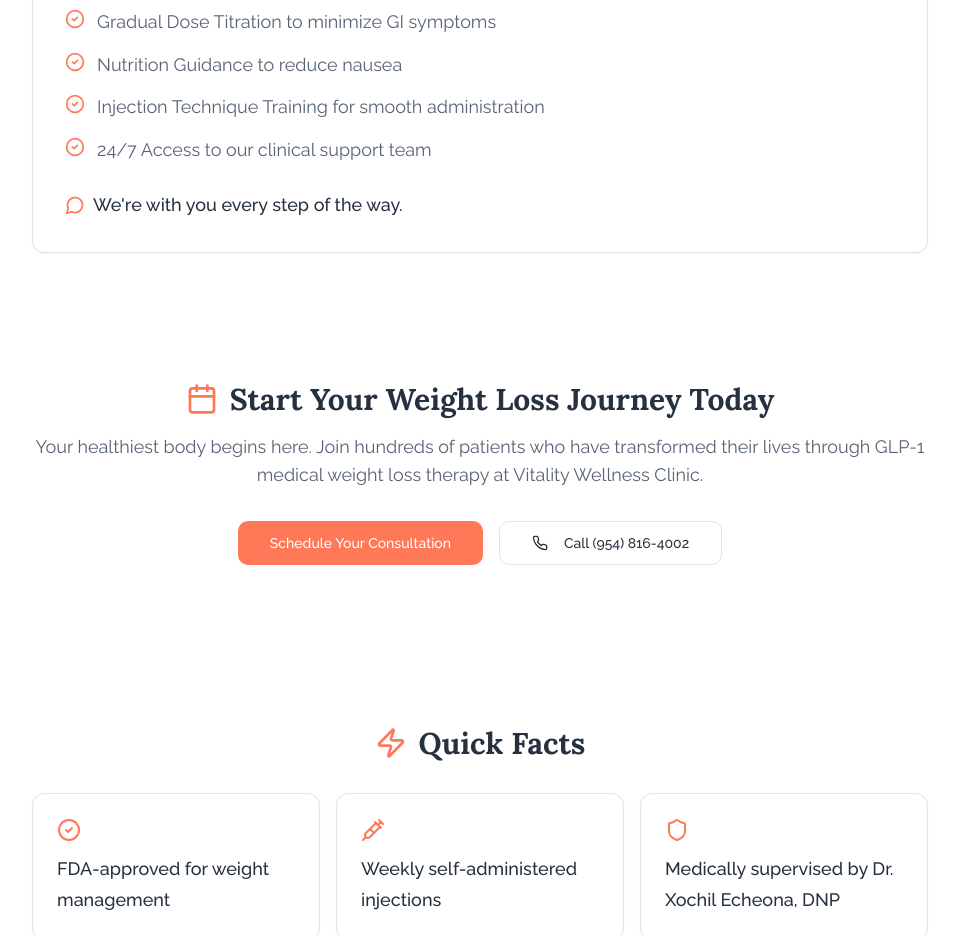
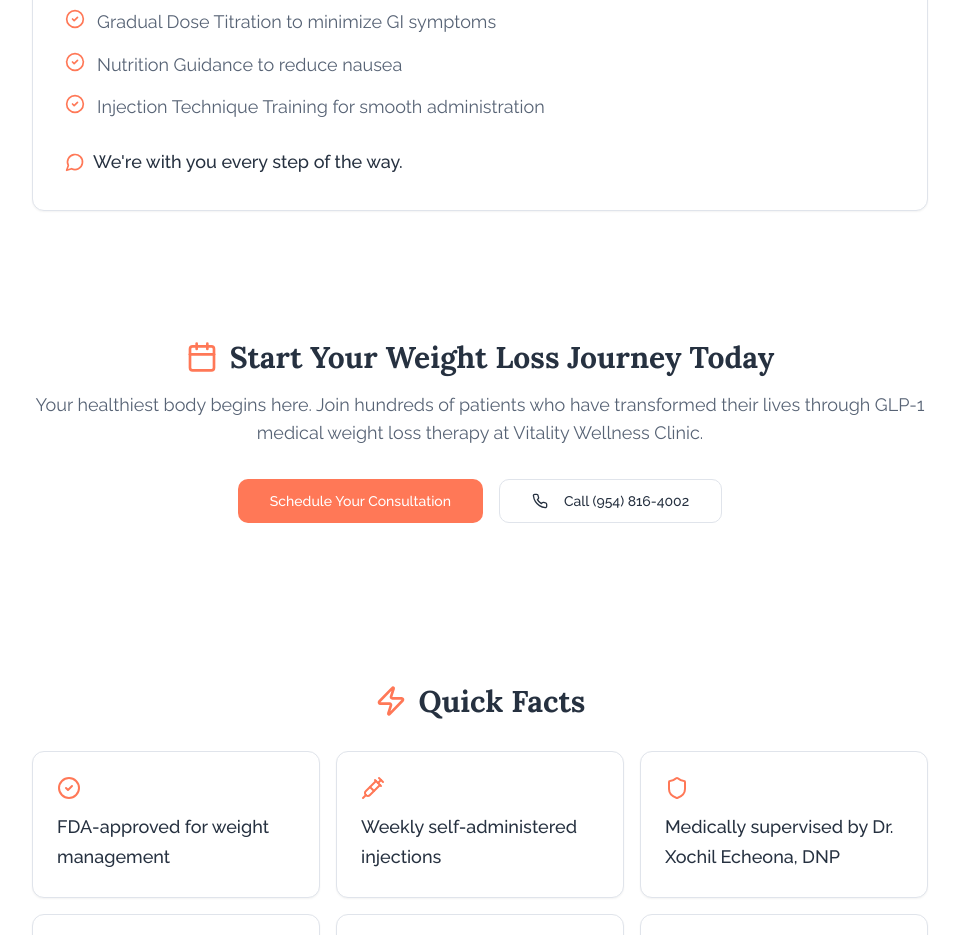
Before and after one commit to vitalitywellnessfl/vitality-preview, a React (Vite) app: page /glp1 in a window 1280 px wide. Shown: the part 5020-5955 px from the top of the page, without its empty margins (160-1119 px from the left). Built offline with nearby package versions, Linux system fonts and the light colour scheme; the HTML template or start-up script is replaced by a standard one.

Commit message:
Remove 24/7 support text

```diff
--- a/src/pages/GLP1.tsx
+++ b/src/pages/GLP1.tsx
@@ -308,10 +308,6 @@ export default function WeightLoss() {
                     <CheckCircle2 className="h-5 w-5 text-primary flex-shrink-0 mt-0.5" />
                     <span className="text-muted-foreground">Injection Technique Training for smooth administration</span>
                   </li>
-                  <li className="flex items-start gap-3">
-                    <CheckCircle2 className="h-5 w-5 text-primary flex-shrink-0 mt-0.5" />
-                    <span className="text-muted-foreground">24/7 Access to our clinical support team</span>
-                  </li>
                 </ul>
                 <div className="flex items-center gap-2">
                   <MessageCircle className="h-5 w-5 text-primary flex-shrink-0" />
```
